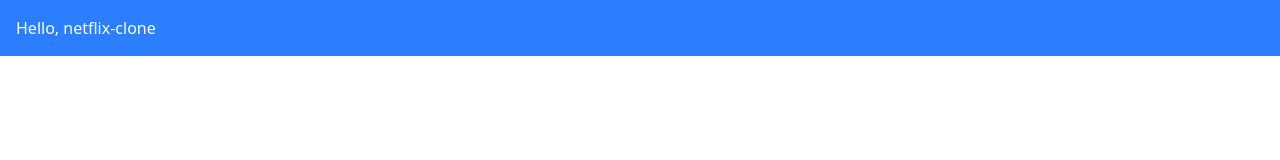
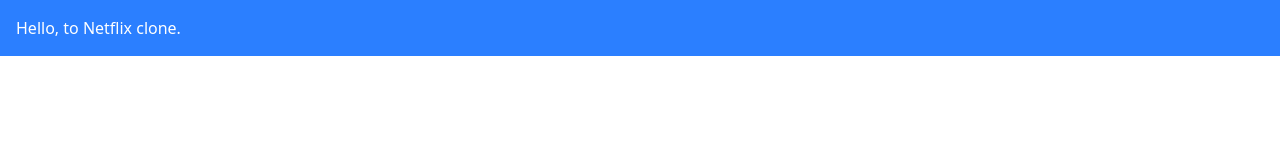
Before and after one commit to AkshayBorana/netflix-clone, an Angular app: page / in a window 1280 px wide. Shown: the top 160 px of the page. Built offline with nearby package versions, Linux system fonts and the light colour scheme.

Commit message:
feat: TECH-3 REmoved title property to fix CI issues.

```diff
--- a/src/app/app.component.html
+++ b/src/app/app.component.html
@@ -1,5 +1,5 @@
 <div class="bg-blue-500 text-white p-4">
-  Hello, {{ title }}
+  Hello, to Netflix clone.
 </div>
 
 <router-outlet />
--- a/src/app/app.component.ts
+++ b/src/app/app.component.ts
@@ -8,5 +8,5 @@ import { RouterOutlet } from '@angular/router';
   styleUrl: './app.component.scss'
 })
 export class AppComponent {
-  title = 'netflix-clone';
+
 }
```
